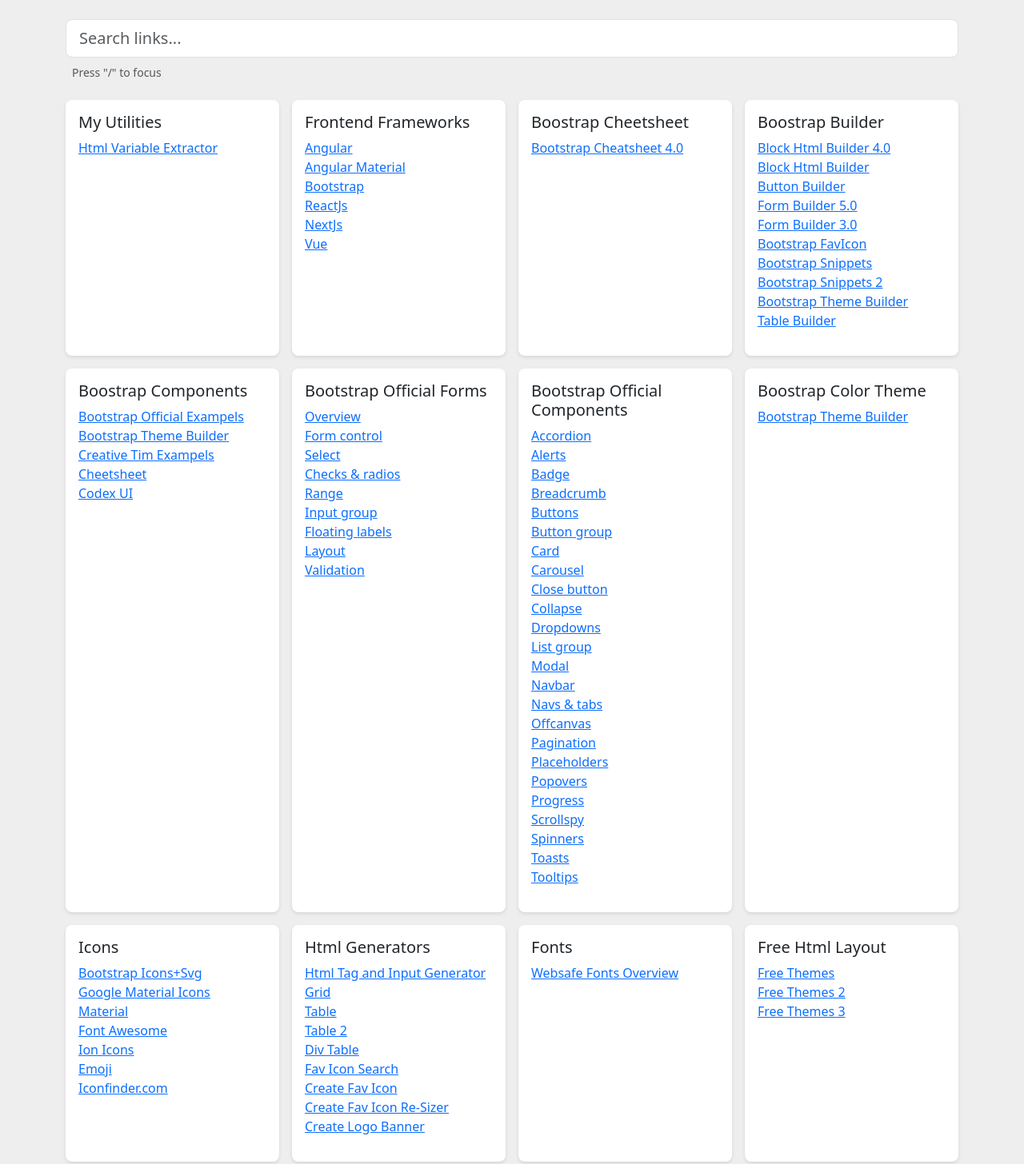
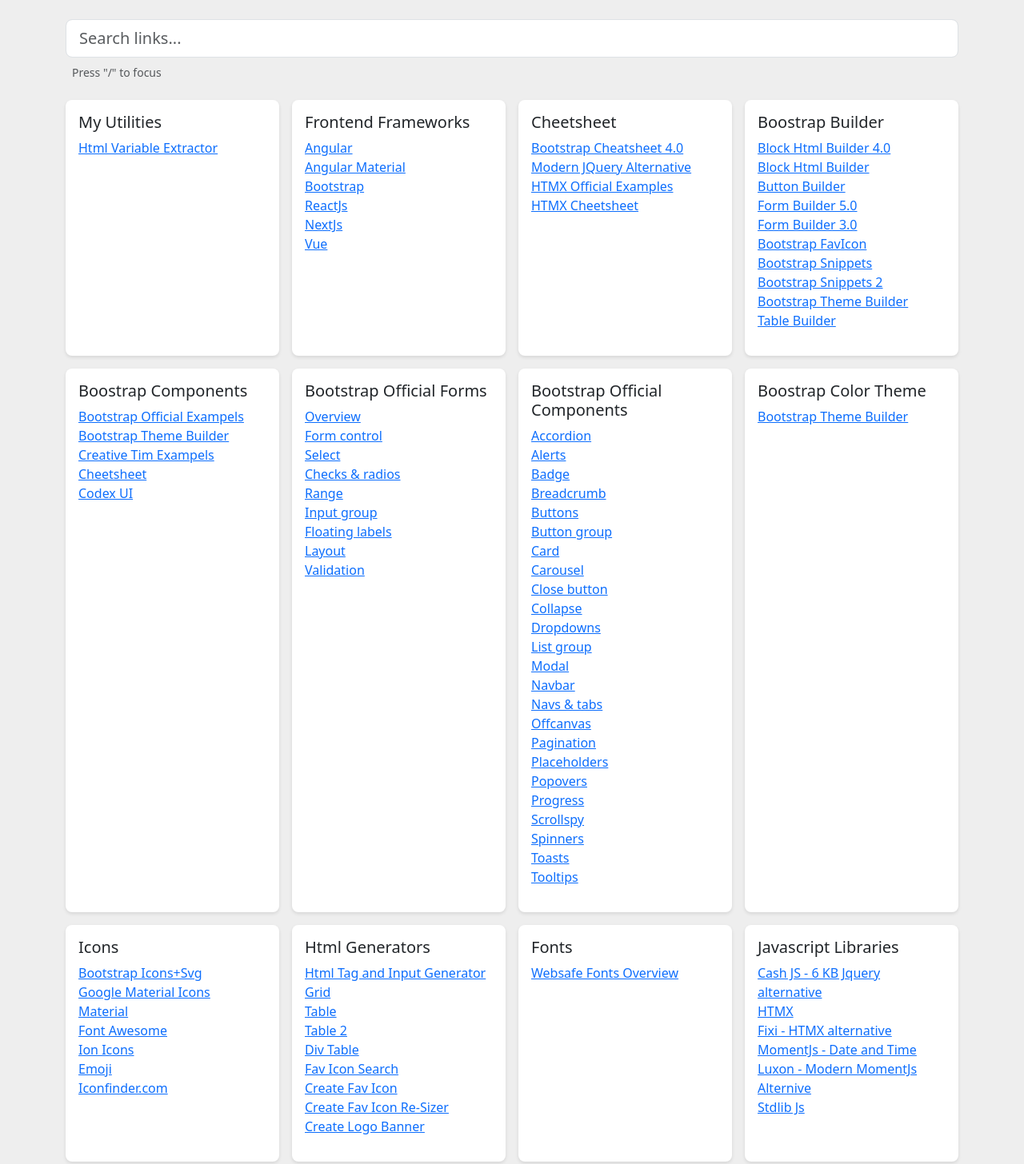
Before and after one commit to martinandersen3d/martinandersen3d.github.io, a plain HTML site: page index.html in a window 1280 px wide. Shown: the top 1456 px of the page at 80% size. Drawn offline with nearby package versions, Linux system fonts and the light colour scheme.

Commit message:
morelinks

```diff
--- a/index.html
+++ b/index.html
@@ -14,7 +14,10 @@
     <a group="Frontend Frameworks" href="https://nextjs.org/docs/getting-started">NextJs</a>
     <a group="Frontend Frameworks" href="https://v3.vuejs.org/api/">Vue</a>
 
-    <a group="Boostrap Cheetsheet" href="https://hackerthemes.com/bootstrap-cheatsheet/">Bootstrap Cheatsheet 4.0</a>
+    <a group="Cheetsheet" href="https://hackerthemes.com/bootstrap-cheatsheet/">Bootstrap Cheatsheet 4.0</a>
+    <a group="Cheetsheet" href="https://youmightnotneedjquery.com">Modern JQuery Alternative</a>
+    <a group="Cheetsheet" href="https://htmx.org/examples/">HTMX Official Examples</a>
+    <a group="Cheetsheet" href="https://hypecp.com/">HTMX Cheetsheet</a>
 
     <a group="Boostrap Builder" href="https://bootsnipp.com/builder">Block Html Builder 4.0</a>
     <a group="Boostrap Builder" href="https://build.layoutit.com/">Block Html Builder</a>
@@ -88,6 +91,13 @@
     <a group="Html Generators" href="https://favicon.io/logo-generator">Create Logo Banner</a>
 
     <a group="Fonts" href="https://www.cssfontstack.com/">Websafe Fonts Overview</a>
+
+    <a group="Javascript Libraries" href="https://github.com/fabiospampinato/cash">Cash JS - 6 KB Jquery alternative</a>
+    <a group="Javascript Libraries" href="https://htmx.org">HTMX</a>
+    <a group="Javascript Libraries" href="https://github.com/bigskysoftware/fixi">Fixi - HTMX alternative</a>
+    <a group="Javascript Libraries" href="https://momentjs.com/">MomentJs - Date and Time</a>
+    <a group="Javascript Libraries" href="https://moment.github.io/luxon/#/?id=luxon">Luxon - Modern MomentJs Alternive</a>
+    <a group="Javascript Libraries" href="https://github.com/stdlib-js/stdlib">Stdlib Js</a>
 
     <a group="Free Html Layout" href="https://html5up.net/">Free Themes</a>
     <a group="Free Html Layout" href="https://www.tooplate.com/free-templates">Free Themes 2</a>
@@ -1187,6 +1197,7 @@
           class="form-control form-control-lg"
           v-model="searchQuery"
           placeholder="Search links..."
+          tabindex="0"
         >
         <div class="text-muted small mt-2 ms-2">Press "/" to focus</div>
       </div>
```
Also changed, not shown: MyApps/HtmlVariableExtractor.html (+2 -3 lines).
